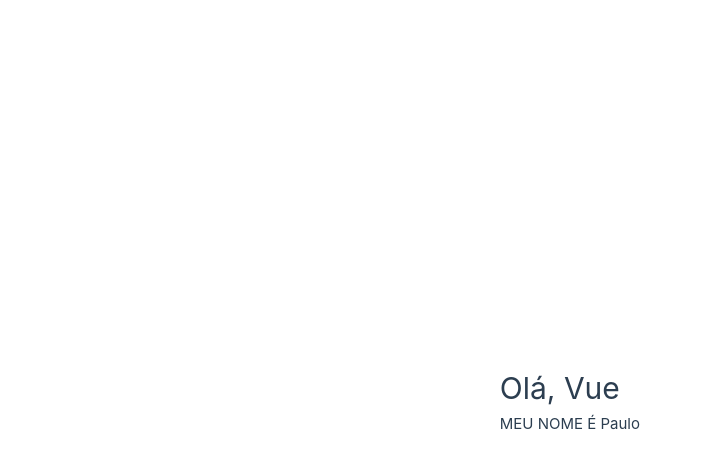
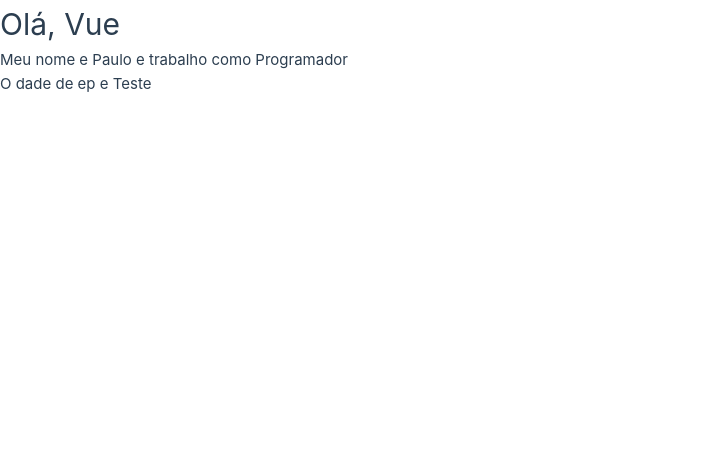
Before and after one commit to ninho10/site-em-vuejs, a Vue app in the folder meu-projeto/vue-project/: page / in a window 1280 px wide. Shown: the top 468 px of the page, without its empty margins (0-702 px from the left). Built offline with nearby package versions, Linux system fonts and the light colour scheme.

Commit message:
site vue.js
criando novos components

```diff
--- a/meu-projeto/vue-project/src/App.vue
+++ b/meu-projeto/vue-project/src/App.vue
@@ -1,5 +1,8 @@
 <template>
+  <div>
   <primeiro-componente/>
+  <p>O dade de ep e {{ testando }}</p>
+ </div>
 </template>
 
 <script>
@@ -9,6 +12,11 @@
   name: 'App',
   components: {
     primeiroComponente
+  },
+  data(){
+    return {
+      testando: 'Teste'
+    }
   }
 }
 
--- a/meu-projeto/vue-project/src/assets/main.css
+++ b/meu-projeto/vue-project/src/assets/main.css
@@ -1,35 +1 @@
 @import './base.css';
-
-#app {
-  max-width: 1280px;
-  margin: 0 auto;
-  padding: 2rem;
-
-  font-weight: normal;
-}
-
-a,
-.green {
-  text-decoration: none;
-  color: hsla(160, 100%, 37%, 1);
-  transition: 0.4s;
-}
-
-@media (hover: hover) {
-  a:hover {
-    background-color: hsla(160, 100%, 37%, 0.2);
-  }
-}
-
-@media (min-width: 1024px) {
-  body {
-    display: flex;
-    place-items: center;
-  }
-
-  #app {
-    display: grid;
-    grid-template-columns: 1fr 1fr;
-    padding: 0 2rem;
-  }
-}
--- a/meu-projeto/vue-project/src/components/primeiroComponente.vue
+++ b/meu-projeto/vue-project/src/components/primeiroComponente.vue
@@ -1,7 +1,7 @@
 <template>
   <div>
   <h1>Olá, Vue</h1>
-  <p>MEU NOME É {{ nome }}</p>
+  <p>Meu nome e {{ nome }} e trabalho como {{ profissao }}</p>
 </div>
 </template>
 
@@ -10,7 +10,8 @@
     name: 'primeiroComponents',
     data(){
       return {
-        nome: "Paulo"
+        nome: "Paulo",
+        profissao:"Programador"
       }
     }
   }
```
Also changed, not shown: meu-projeto/vue-project/src/components/lifeCycle.vue (added).
